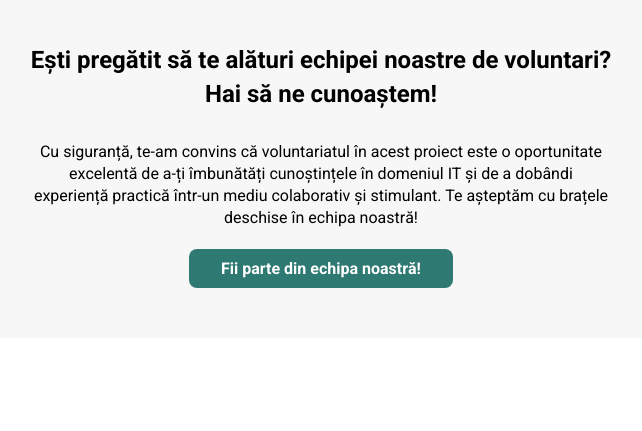
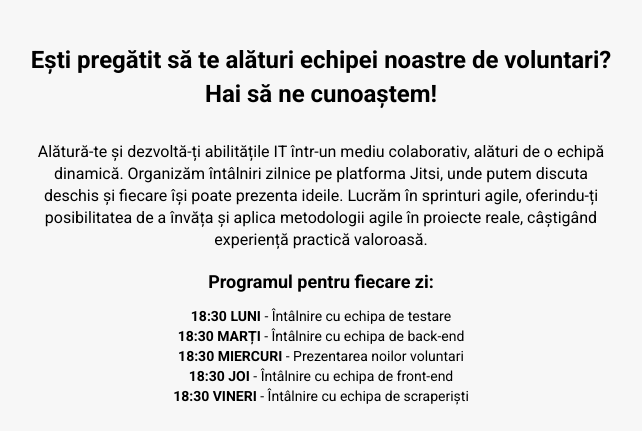
Before and after one commit to peviitor-ro/oportunitatisicariere, a plain HTML site: page index.html in a window 1280 px wide. Shown: the part 6125-6556 px from the top of the page, without its empty margins (319-961 px from the left). Drawn offline with nearby package versions, Linux system fonts and the light colour scheme; a script that the page names is missing; files whose address does not match are found by name.

Commit message:
Deploying to gh-pages from @ peviitor-ro/oportunitatisicariere@d7beb29f14c0ec9c91c33a0563e9a9c84a7e634a 🚀

```diff
--- a/index.html
+++ b/index.html
@@ -1,4 +1,4 @@
-<!DOCTYPE html>
+<!doctype html>
 <html lang="en">
   <head>
     <meta charset="UTF-8" />
@@ -865,11 +865,31 @@
           Hai să ne cunoaștem!
         </h2>
         <p>
-          Cu siguranță, te-am convins că voluntariatul în acest proiect este o
-          oportunitate excelentă de a-ți îmbunătăți cunoștințele în domeniul IT
-          și de a dobândi experiență practică într-un mediu colaborativ și
-          stimulant. Te așteptăm cu brațele deschise în echipa noastră!
+          Alătură-te și dezvoltă-ți abilitățile IT într-un mediu colaborativ,
+          alături de o echipă dinamică. Organizăm întâlniri zilnice pe platforma
+          <a href="https://meet.jit.si/PEVIITOR.RO">Jitsi</a>, unde putem
+          discuta deschis și fiecare își poate prezenta ideile. Lucrăm în
+          sprinturi agile, oferindu-ți posibilitatea de a învăța și aplica
+          metodologii agile în proiecte reale, câștigând experiență practică
+          valoroasă.
         </p>
+        <!-- Might add the text later -->
+        <!-- <p>
+          Te așteptăm cu entuziasm la aceste întâlniri pentru a colabora, a
+          învăța și a contribui împreună la succesul proiectului nostru!
+        </p> -->
+        <h3>Programul pentru fiecare zi:</h3>
+        <ul>
+          <li><span>18:30 LUNI</span> - Întâlnire cu echipa de testare</li>
+          <li><span>18:30 MARȚI</span> - Întâlnire cu echipa de back-end</li>
+          <li><span>18:30 MIERCURI</span> - Prezentarea noilor voluntari</li>
+          <li><span>18:30 JOI</span> - Întâlnire cu echipa de front-end</li>
+          <li>
+            <span>18:30 VINERI</span> - Întâlnire cu echipa de scraperiști
+          </li>
+        </ul>
+        <p></p>
+
         <a
           class="join-us-section__button"
           href="https://discord.gg/KPMkdUfQNu"
--- a/style/style.css
+++ b/style/style.css
@@ -1239,19 +1239,32 @@ header {
   justify-content: center;
   text-align: center;
   flex-direction: column;
-  padding: 10rem;
+  padding: 8rem;
   background-color: #f7f7f7; }
   .join-us-section h2 {
     font-size: 2.4rem;
     font-weight: 700;
     line-height: 3.4rem;
     padding: 3rem 0; }
+  .join-us-section h3 {
+    font-size: 1.8rem;
+    padding-bottom: 1.6rem; }
   .join-us-section p {
     font-size: 1.6rem;
     font-weight: 400;
     line-height: 2.2rem;
-    padding: 0 30rem 4rem 30rem; }
+    padding: 0 30rem 2rem 30rem; }
+  .join-us-section ul {
+    list-style: none;
+    display: flex;
+    flex-direction: column;
+    gap: 0.4rem; }
+    .join-us-section ul li {
+      font-size: 1.4rem; }
+      .join-us-section ul li span {
+        font-weight: bold; }
   .join-us-section__button {
+    margin-top: 1rem;
     padding: 1rem 3.2rem;
     border-radius: 0.8rem;
     border: none;
```
